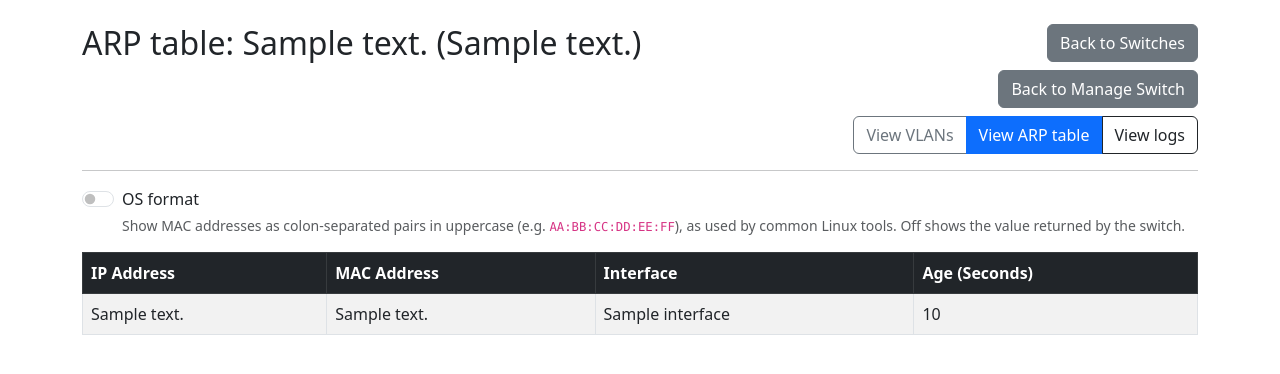
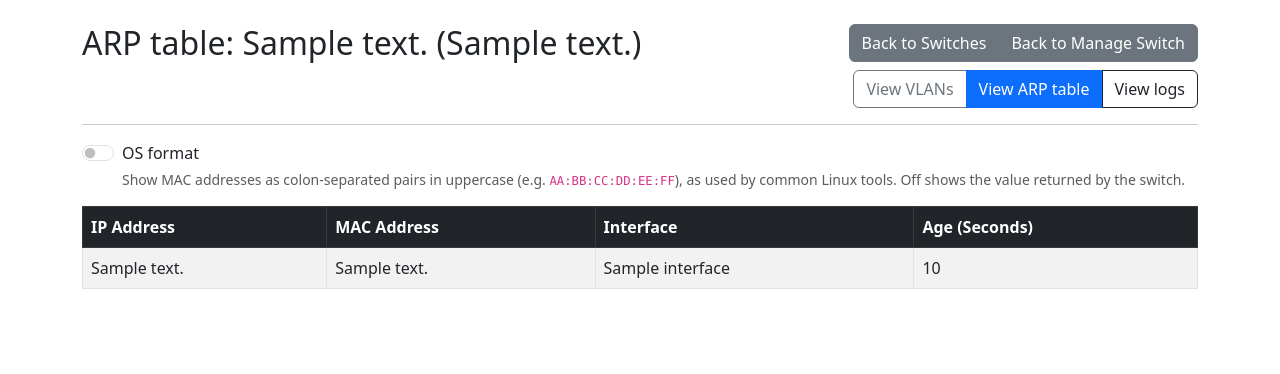
Before and after one commit to joeldavis84/switchport-management, a Flask app: template app/templates/arp_table.html in a window 1280 px wide. Shown: the part 56-430 px from the top of the page. Run offline with Flask 3, Linux system fonts and the light colour scheme; tables that the repository leaves empty hold one stand-in row (values such as "Sample post"); the template is opened without the code that fills it: values that come from a table or form of the project are taken from there, most other values are stand-ins (such as "Sample title", 1, 10 or a date in 2020).

Commit message:
Refactor navigation buttons in switch templates: Group "Back to Switches" and "Back to Manage Switch" buttons for improved layout and consistency across VLAN, ARP table, and switch logs templates.

```diff
--- a/app/templates/arp_table.html
+++ b/app/templates/arp_table.html
@@ -3,8 +3,10 @@
 <div class="d-flex justify-content-between align-items-start mb-3 flex-wrap gap-3">
     <h2 class="mb-0">ARP table: {{ switch.description }} ({{ switch.ip_address }})</h2>
     <div class="d-flex flex-column align-items-end gap-2">
-        <a href="{{ url_for('switches.index') }}" class="btn btn-secondary">Back to Switches</a>
-        <a href="{{ url_for('switches.manage_switch', id=switch.id) }}" class="btn btn-secondary">Back to Manage Switch</a>
+        <div class="btn-group" role="group" aria-label="Back navigation">
+            <a href="{{ url_for('switches.index') }}" class="btn btn-secondary">Back to Switches</a>
+            <a href="{{ url_for('switches.manage_switch', id=switch.id) }}" class="btn btn-secondary">Back to Manage Switch</a>
+        </div>
         <div class="btn-group" role="group" aria-label="Navigation">
             <a href="{{ url_for('switches.vlan_table', id=switch.id) }}" class="btn btn-outline-secondary">View VLANs</a>
             <a href="#" class="btn btn-primary" aria-current="page">View ARP table</a>
--- a/app/templates/switch_logs.html
+++ b/app/templates/switch_logs.html
@@ -12,8 +12,10 @@
 <div class="d-flex justify-content-between align-items-start mb-3 flex-wrap gap-3">
     <h2 class="mb-0">Logs: {{ switch.description }} ({{ switch.ip_address }})</h2>
     <div class="d-flex flex-column align-items-end gap-2">
-        <a href="{{ url_for('switches.index') }}" class="btn btn-secondary">Back to Switches</a>
-        <a href="{{ url_for('switches.manage_switch', id=switch.id) }}" class="btn btn-secondary">Back to Manage Switch</a>
+        <div class="btn-group" role="group" aria-label="Back navigation">
+            <a href="{{ url_for('switches.index') }}" class="btn btn-secondary">Back to Switches</a>
+            <a href="{{ url_for('switches.manage_switch', id=switch.id) }}" class="btn btn-secondary">Back to Manage Switch</a>
+        </div>
         <div class="btn-group" role="group" aria-label="Navigation">
             <a href="{{ url_for('switches.vlan_table', id=switch.id) }}" class="btn btn-outline-secondary">View VLANs</a>
             <a href="{{ url_for('switches.arp_table', id=switch.id) }}" class="btn btn-outline-secondary">View ARP table</a>
--- a/app/templates/vlan_detail.html
+++ b/app/templates/vlan_detail.html
@@ -22,8 +22,10 @@
         {% endif %}
     </div>
     <div class="d-flex flex-column align-items-end gap-2">
-        <a href="{{ url_for('switches.index') }}" class="btn btn-secondary">Back to Switches</a>
-        <a href="{{ url_for('switches.manage_switch', id=switch.id) }}" class="btn btn-secondary">Back to Manage Switch</a>
+        <div class="btn-group" role="group" aria-label="Back navigation">
+            <a href="{{ url_for('switches.index') }}" class="btn btn-secondary">Back to Switches</a>
+            <a href="{{ url_for('switches.manage_switch', id=switch.id) }}" class="btn btn-secondary">Back to Manage Switch</a>
+        </div>
         <div class="btn-group" role="group" aria-label="Navigation">
             <a href="{{ url_for('switches.vlan_table', id=switch.id) }}" class="btn btn-secondary">All VLANs</a>
             <a href="{{ url_for('switches.arp_table', id=switch.id) }}" class="btn btn-outline-secondary">View ARP table</a>
--- a/app/templates/vlan_table.html
+++ b/app/templates/vlan_table.html
@@ -3,8 +3,10 @@
 <div class="d-flex justify-content-between align-items-start mb-3 flex-wrap gap-3">
     <h2 class="mb-0">VLANs: {{ switch.description }} ({{ switch.ip_address }})</h2>
     <div class="d-flex flex-column align-items-end gap-2">
-        <a href="{{ url_for('switches.index') }}" class="btn btn-secondary">Back to Switches</a>
-        <a href="{{ url_for('switches.manage_switch', id=switch.id) }}" class="btn btn-secondary">Back to Manage Switch</a>
+        <div class="btn-group" role="group" aria-label="Back navigation">
+            <a href="{{ url_for('switches.index') }}" class="btn btn-secondary">Back to Switches</a>
+            <a href="{{ url_for('switches.manage_switch', id=switch.id) }}" class="btn btn-secondary">Back to Manage Switch</a>
+        </div>
         <div class="btn-group" role="group" aria-label="Navigation">
             <a href="#" class="btn btn-primary" aria-current="page">View VLANs</a>
             <a href="{{ url_for('switches.arp_table', id=switch.id) }}" class="btn btn-outline-secondary">View ARP table</a>
```
